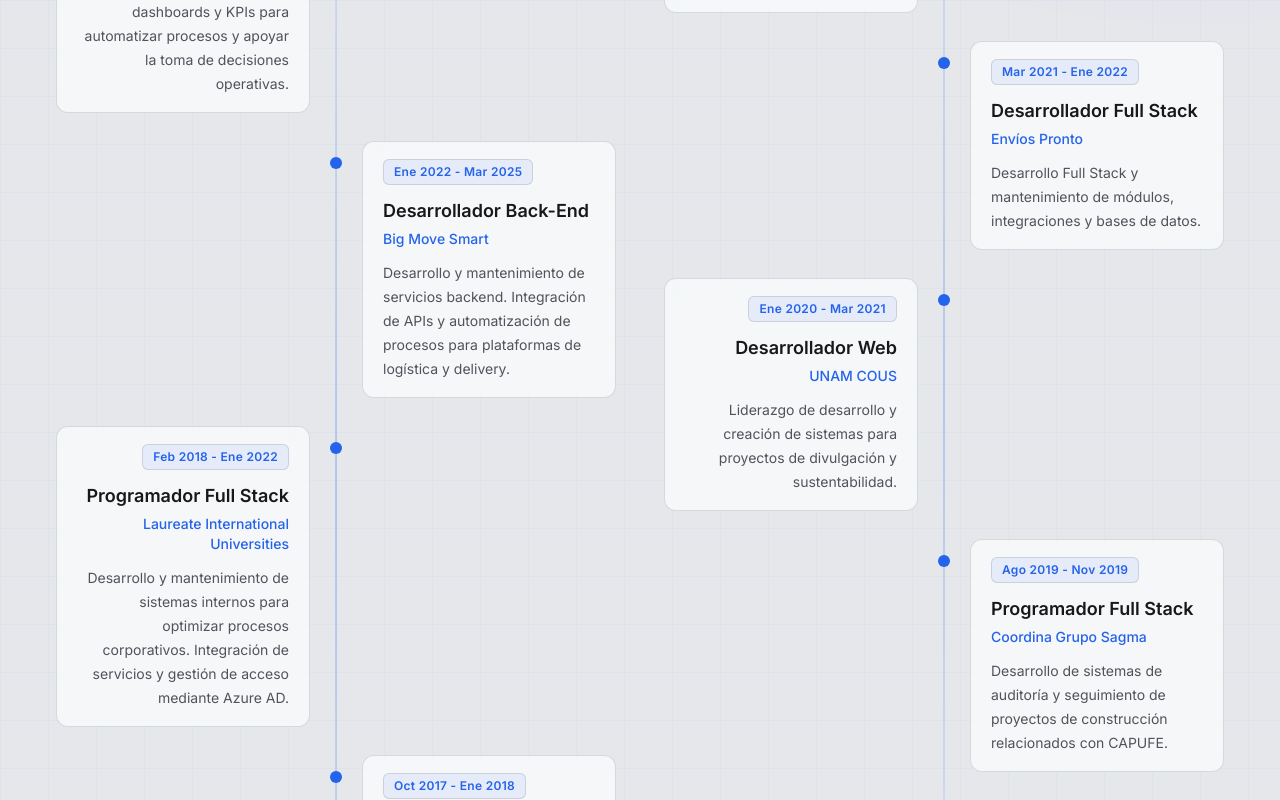
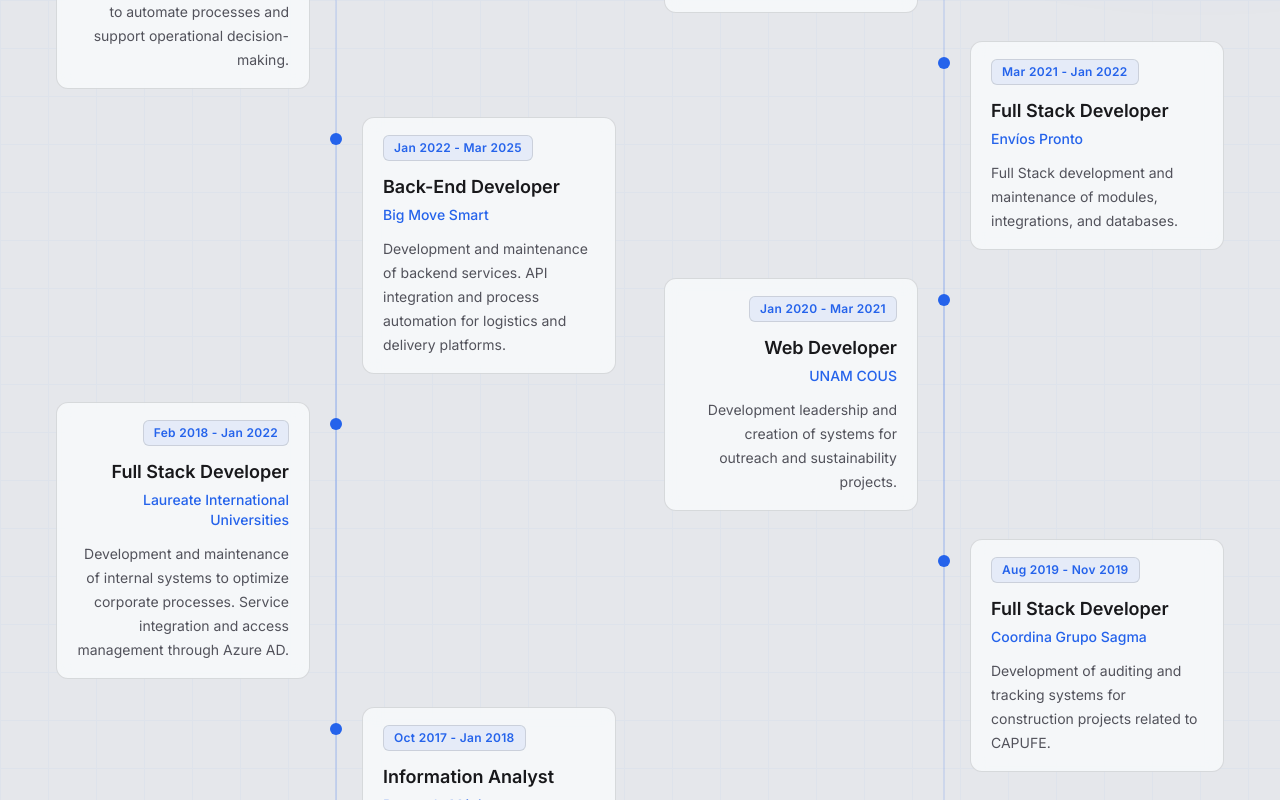
Before and after one commit to cr-gcc/portfolio, a React (Vite) app: page / in a window 1280 px wide. Shown: the part 1680-2480 px from the top of the page. Built offline with nearby package versions, Linux system fonts and the light colour scheme.

Commit message:
Experiencia Language

```diff
--- a/src/data/experience.ts
+++ b/src/data/experience.ts
@@ -2,73 +2,163 @@
 
 export const experiences: Experience[] = [
     {
-        company: 'Contact Cinko',
-        rangeDate: 'Jun 2025 - Jul 2026',
-        role: 'Analista TI / Full Stack Developer',
-        description: 'Análisis de procesos y levantamiento de requerimientos. Desarrollo de sistemas de reportería, dashboards y KPIs para automatizar procesos y apoyar la toma de decisiones operativas.',
-        type: 'Full-time',
+        company: "Contact Cinko",
+        rangeDate: {
+            es: "Jun 2025 - Jul 2026",
+            en: "Jun 2025 - Jul 2026",
+        },
+        role: {
+            es: "Analista TI / Desarrollador Full Stack",
+            en: "IT Analyst / Full Stack Developer",
+        },
+        description: {
+            es: "Análisis de procesos y levantamiento de requerimientos. Desarrollo de sistemas de reportería, dashboards y KPIs para automatizar procesos y apoyar la toma de decisiones operativas.",
+            en: "Process analysis and requirements gathering. Development of reporting systems, dashboards, and KPIs to automate processes and support operational decision-making.",
+        },
+        type: "Full-time",
     },
     {
-        company: 'Big Move Smart',
-        rangeDate: 'Ene 2022 - Mar 2025',
-        role: 'Desarrollador Back-End',
-        description: 'Desarrollo y mantenimiento de servicios backend. Integración de APIs y automatización de procesos para plataformas de logística y delivery.',
-        type: 'Full-time',
+        company: "Big Move Smart",
+        rangeDate: {
+            es: "Ene 2022 - Mar 2025",
+            en: "Jan 2022 - Mar 2025",
+        },
+        role: {
+            es: "Desarrollador Back-End",
+            en: "Back-End Developer",
+        },
+        description: {
+            es: "Desarrollo y mantenimiento de servicios backend. Integración de APIs y automatización de procesos para plataformas de logística y delivery.",
+            en: "Development and maintenance of backend services. API integration and process automation for logistics and delivery platforms.",
+        },
+        type: "Full-time",
     },
     {
-        company: 'Laureate International Universities',
-        rangeDate: 'Feb 2018 - Ene 2022',
-        role: 'Programador Full Stack',
-        description: 'Desarrollo y mantenimiento de sistemas internos para optimizar procesos corporativos. Integración de servicios y gestión de acceso mediante Azure AD.',
-        type: 'Full-time',
+        company: "Laureate International Universities",
+        rangeDate: {
+            es: "Feb 2018 - Ene 2022",
+            en: "Feb 2018 - Jan 2022",
+        },
+        role: {
+            es: "Programador Full Stack",
+            en: "Full Stack Developer",
+        },
+        description: {
+            es: "Desarrollo y mantenimiento de sistemas internos para optimizar procesos corporativos. Integración de servicios y gestión de acceso mediante Azure AD.",
+            en: "Development and maintenance of internal systems to optimize corporate processes. Service integration and access management through Azure AD.",
+        },
+        type: "Full-time",
     },
     {
-        company: 'Banco de México',
-        rangeDate: 'Oct 2017 - Ene 2018',
-        role: 'Analista de información',
-        description: 'Análisis y soporte de flujos de información relacionados con transacciones y entidades bancarias.',
-        type: 'Full-time',
+        company: "Banco de México",
+        rangeDate: {
+            es: "Oct 2017 - Ene 2018",
+            en: "Oct 2017 - Jan 2018",
+        },
+        role: {
+            es: "Analista de Información",
+            en: "Information Analyst",
+        },
+        description: {
+            es: "Análisis y soporte de flujos de información relacionados con transacciones y entidades bancarias.",
+            en: "Analysis and support of information flows related to transactions and banking institutions.",
+        },
+        type: "Full-time",
     },
     {
-        company: 'Unisys de México, S.A. de C.V.',
-        rangeDate: 'Dic 2013 - Dic 2014',
-        role: 'Student Technical',
-        description: 'Monitoreo de servidores y sistemas basados en COBOL. Pruebas y evaluación de nuevas tecnologías.',
-        type: 'Full-time',
+        company: "Unisys de México, S.A. de C.V.",
+        rangeDate: {
+            es: "Dic 2013 - Dic 2014",
+            en: "Dec 2013 - Dec 2014",
+        },
+        role: {
+            es: "Estudiante Técnico",
+            en: "Student Technical",
+        },
+        description: {
+            es: "Monitoreo de servidores y sistemas basados en COBOL. Pruebas y evaluación de nuevas tecnologías.",
+            en: "Monitoring of servers and COBOL-based systems. Testing and evaluation of new technologies.",
+        },
+        type: "Full-time",
     },
     {
-        company: 'UNAM FCA CEDIGEC',
-        rangeDate: 'Sep 2020 - Dic 2025',
-        role: 'Desarrollador Web',
-        description: 'Desarrollo y soporte de sistemas para procesos universitarios, gubernamentales y administración de diplomados.',
-        type: 'Part-time',
+        company: "UNAM FCA CEDIGEC",
+        rangeDate: {
+            es: "Sep 2020 - Dic 2025",
+            en: "Sep 2020 - Dec 2025",
+        },
+        role: {
+            es: "Desarrollador Web",
+            en: "Web Developer",
+        },
+        description: {
+            es: "Desarrollo y soporte de sistemas para procesos universitarios, gubernamentales y administración de diplomados.",
+            en: "Development and support of systems for university and government processes, as well as diploma program administration.",
+        },
+        type: "Part-time",
     },
     {
-        company: 'Envíos Pronto',
-        rangeDate: 'Mar 2021 - Ene 2022',
-        role: 'Desarrollador Full Stack',
-        description: 'Desarrollo Full Stack y mantenimiento de módulos, integraciones y bases de datos.',
-        type: 'Part-time',
+        company: "Envíos Pronto",
+        rangeDate: {
+            es: "Mar 2021 - Ene 2022",
+            en: "Mar 2021 - Jan 2022",
+        },
+        role: {
+            es: "Desarrollador Full Stack",
+            en: "Full Stack Developer",
+        },
+        description: {
+            es: "Desarrollo Full Stack y mantenimiento de módulos, integraciones y bases de datos.",
+            en: "Full Stack development and maintenance of modules, integrations, and databases.",
+        },
+        type: "Part-time",
     },
     {
-        company: 'UNAM COUS',
-        rangeDate: 'Ene 2020 - Mar 2021',
-        role: 'Desarrollador Web',
-        description: 'Liderazgo de desarrollo y creación de sistemas para proyectos de divulgación y sustentabilidad.',
-        type: 'Part-time',
+        company: "UNAM COUS",
+        rangeDate: {
+            es: "Ene 2020 - Mar 2021",
+            en: "Jan 2020 - Mar 2021",
+        },
+        role: {
+            es: "Desarrollador Web",
+            en: "Web Developer",
+        },
+        description: {
+            es: "Liderazgo de desarrollo y creación de sistemas para proyectos de divulgación y sustentabilidad.",
+            en: "Development leadership and creation of systems for outreach and sustainability projects.",
+        },
+        type: "Part-time",
     },
     {
-        company: 'Coordina Grupo Sagma',
-        rangeDate: 'Ago 2019 - Nov 2019',
-        role: 'Programador Full Stack',
-        description: 'Desarrollo de sistemas de auditoría y seguimiento de proyectos de construcción relacionados con CAPUFE.',
-        type: 'Part-time',
+        company: "Coordina Grupo Sagma",
+        rangeDate: {
+            es: "Ago 2019 - Nov 2019",
+            en: "Aug 2019 - Nov 2019",
+        },
+        role: {
+            es: "Programador Full Stack",
+            en: "Full Stack Developer",
+        },
+        description: {
+            es: "Desarrollo de sistemas de auditoría y seguimiento de proyectos de construcción relacionados con CAPUFE.",
+            en: "Development of auditing and tracking systems for construction projects related to CAPUFE.",
+        },
+        type: "Part-time",
     },
     {
-        company: 'CNBV',
-        rangeDate: 'Jul 2016 - Sep 2016',
-        role: 'Desarrollador Web',
-        description: 'Análisis de datos y desarrollo de sistemas internos para generación de reportes.',
-        type: 'Part-time',
-    }
+        company: "CNBV",
+        rangeDate: {
+            es: "Jul 2016 - Sep 2016",
+            en: "Jul 2016 - Sep 2016",
+        },
+        role: {
+            es: "Desarrollador Web",
+            en: "Web Developer",
+        },
+        description: {
+            es: "Análisis de datos y desarrollo de sistemas internos para generación de reportes.",
+            en: "Data analysis and development of internal systems for report generation.",
+        },
+        type: "Part-time",
+    },
 ];
--- a/src/sections/experience/ExperienceLine.tsx
+++ b/src/sections/experience/ExperienceLine.tsx
@@ -1,13 +1,15 @@
 import type { ExperienceLineProps } from "@sections/experience/types/experience.type";
+import { useLanguage } from "@/context/LanguageContext";
 
 export function ExperienceLine({ experiences, className }: ExperienceLineProps) {
+    const { language } = useLanguage();
     return (
         <ol
             className={`relative space-y-10 before:absolute before:top-0 before:left-1/2 before:h-full before:w-px before:-translate-x-1/2 before:bg-gradient-to-b before:from-accent/10 before:via-accent/50 before:to-accent/10 ${className ?? ""}`}
         >
             {experiences?.map((experience) => (
                 <li
-                    key={`${experience.company}-${experience.rangeDate}`}
+                    key={`${experience.company}-${experience.rangeDate[language]}`}
                     className="group relative pl-8 md:grid md:grid-cols-2 md:pl-0 md:odd:-me-3 md:even:-ms-3"
                 >
                     <div className="relative flex items-start gap-4 md:gap-5 md:group-odd:flex-row-reverse md:group-odd:text-right md:group-even:order-last">
@@ -16,16 +18,16 @@
                         {/* Content */}
                         <div className="-mt-3 max-w-xl rounded-xl border border-border bg-surface-soft px-5 py-4 backdrop-blur-sm transition duration-300 hover:border-accent/30 hover:bg-accent-soft">
                             <time className="inline-flex rounded-md border border-border bg-accent-soft px-2.5 py-1 text-xs font-semibold tracking-wide text-accent">
-                                {experience.rangeDate}
+                                {experience.rangeDate[language]}
                             </time>
                             <h3 className="mt-3 text-lg font-semibold text-text-primary">
-                                {experience.role}
+                                {experience.role[language]}
                             </h3>
                             <p className="mt-1 text-sm font-medium text-accent">
                                 {experience.company}
                             </p>
                             <p className="mt-3 text-sm leading-6 text-text-secondary">
-                                {experience.description}
+                                {experience.description[language]}
                             </p>
                         </div>
                     </div>
```
Also changed, not shown: src/sections/experience/types/experience.type.ts (+8 -3 lines).
